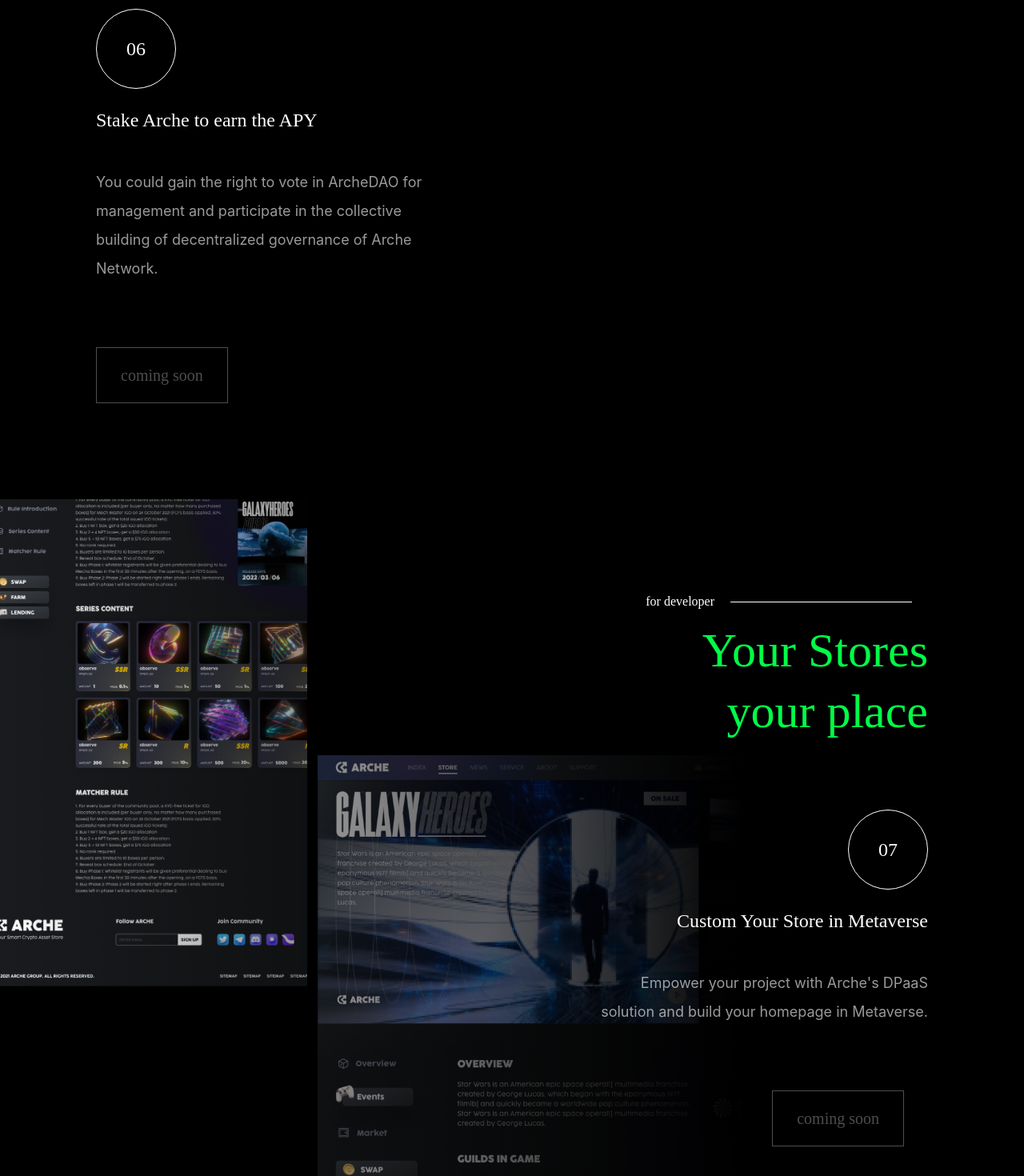
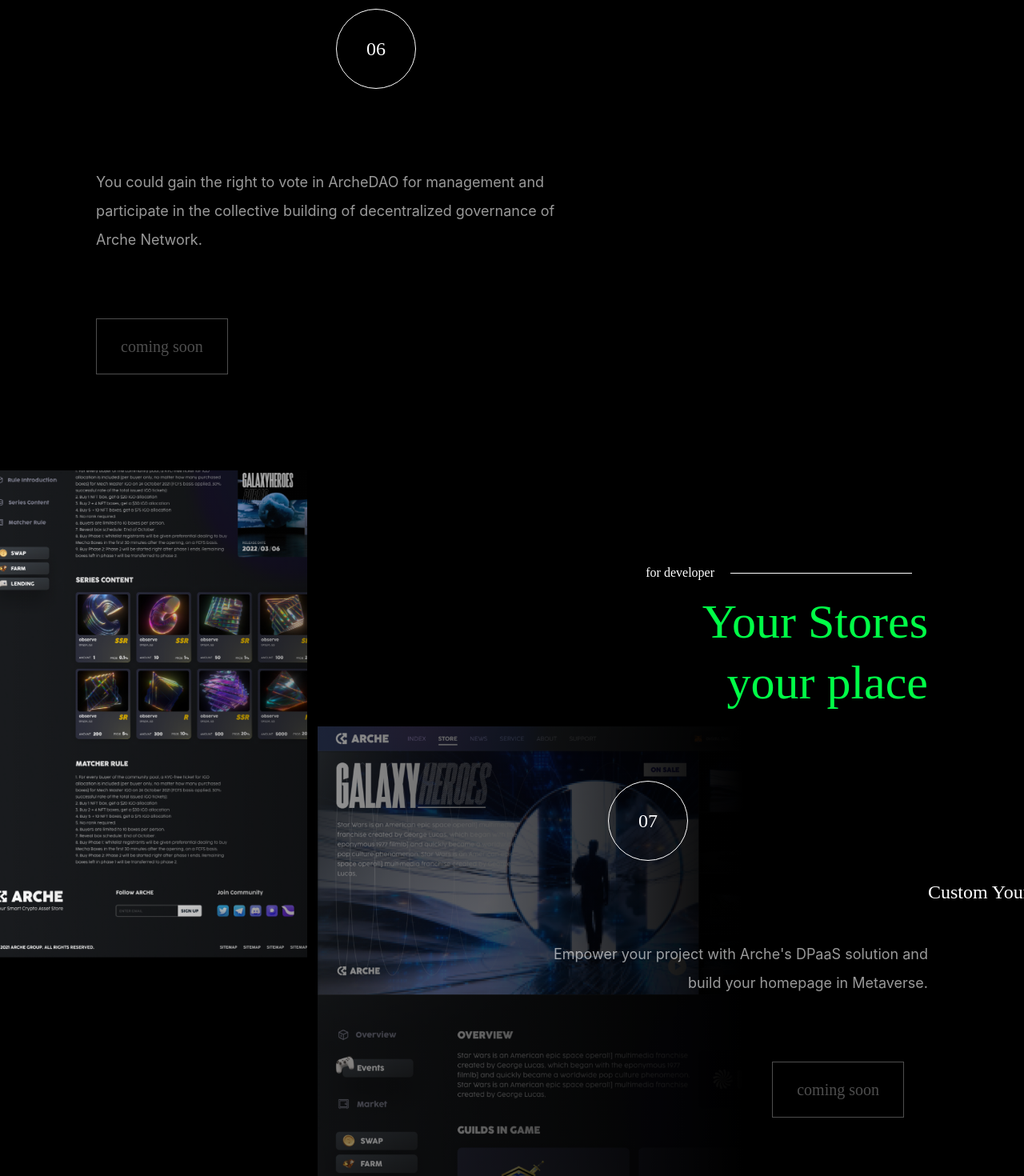
Before and after one commit to pujianguo/arche-home, a Vue app: page /#/ in a window 1280 px wide. Shown: the part 5020-6490 px from the top of the page at 80% size. Built offline with nearby package versions, Linux system fonts and the light colour scheme; no server answers; a web font is replaced by a local one.

Commit message:
add animation

```diff
--- a/src/views/home/Section1.vue
+++ b/src/views/home/Section1.vue
@@ -2,10 +2,10 @@
   <section class="home-section-1">
     <div class="background-wrap">
         <div class="box">
-          <div class="box-item"></div>
-          <div class="box-item"></div>
-          <div class="box-item"></div>
-          <div class="box-item"></div>
+          <div class="box-item fromCenter slow ae-1 do"></div>
+          <div class="box-item fromCenter slow ae-1 do"></div>
+          <div class="box-item fromCenter slow ae-1 do"></div>
+          <div class="box-item fromCenter slow ae-1 do"></div>
         </div>
     </div>
     <div class="container">
--- a/src/views/home/Section3.vue
+++ b/src/views/home/Section3.vue
@@ -60,7 +60,6 @@
       toggleClass: 'active',
       start: 'top 90%',
       end: 'top top',
-      // markers: true,
     })
   })
 }
--- a/src/views/home/Section4.vue
+++ b/src/views/home/Section4.vue
@@ -43,7 +43,7 @@
       trigger: '.home-section-4',
       // start: 'top bottom',
       // end: 'bottom top',
-      start: 'top 80%',
+      start: 'top 60%',
       end: 'top 20%',
       // markers: true,
       scrub: true,
@@ -53,6 +53,15 @@
     .from('.home-section-4 .title-box .h2', { rotationY: -90 })
     .from('.home-section-4 .title-box .h3', { rotationY: 90 })
     .from('.home-section-4 .title-box .img', { rotationY: 90 })
+
+  gsap.utils.toArray('.home-section-4 .container .number-card').forEach((box, i) => {
+    ScrollTrigger.create({
+      trigger: box,
+      toggleClass: 'active',
+      start: 'top 90%',
+      end: 'top top',
+    })
+  })
 }
 useInitGsap(initGsap)
 
@@ -112,13 +121,13 @@
 
         .number {
           transition: .5s;
-          // transform: translateX(-300px) rotate(-720deg);
+          transform: translateX(-300px) rotate(-720deg);
         }
 
         .title {
           max-width: 360px;
           transition: .5s;
-          // transform: translateX(100%);
+          transform: translateX(100%);
         }
 
         .desc {
--- a/src/views/home/Section5.vue
+++ b/src/views/home/Section5.vue
@@ -35,6 +35,19 @@
 </template>
 
 <script setup>
+import useInitGsap from '@/hooks/useInitGsap'
+
+const initGsap = (gsap, ScrollTrigger) => {
+  gsap.utils.toArray('.home-section-5 .container .number-card').forEach((box, i) => {
+    ScrollTrigger.create({
+      trigger: box,
+      toggleClass: 'active',
+      start: 'top 90%',
+      end: 'top top',
+    })
+  })
+}
+useInitGsap(initGsap)
 
 </script>
 
@@ -111,10 +124,27 @@
       }
 
       .number-card {
-        width: 590px;
+        max-width: 590px;
+
+        .number {
+          transition: .5s;
+          transform: translateX(300px) rotate(720deg);
+        }
 
         .title {
-          width: 401px;
+          max-width: 401px;
+          transition: .5s;
+          transform: translateX(-100%);
+        }
+
+        &.active {
+          .number {
+            transform: translateX(0) rotate(0);
+          }
+
+          .title {
+            transform: translateX(0);
+          }
         }
       }
     }
--- a/src/views/home/Section6.vue
+++ b/src/views/home/Section6.vue
@@ -48,6 +48,15 @@
   })
     .fromTo('.home-section-6 .bg-box1', { y: innerHeight * -0.4 }, { y: innerHeight * 0.4 }, 0)
     .fromTo('.home-section-6 .bg-box2', { y: innerHeight * 0.4 }, { y: innerHeight * -0.4 }, 0)
+
+  gsap.utils.toArray('.home-section-6 .container .number-card').forEach((box, i) => {
+    ScrollTrigger.create({
+      trigger: box,
+      toggleClass: 'active',
+      start: 'top 90%',
+      end: 'top top',
+    })
+  })
 }
 useInitGsap(initGsap)
 
@@ -128,10 +137,27 @@
       }
 
       .number-card {
-        width: 507px;
+        max-width: 507px;
+
+        .number {
+          transition: .5s;
+          transform: translateX(-300px) rotate(-720deg);
+        }
 
         .title {
-          width: 451px;
+          max-width: 451px;
+          transition: .5s;
+          transform: translateX(100%);
+        }
+
+        &.active {
+          .number {
+            transform: translateX(0) rotate(0);
+          }
+
+          .title {
+            transform: translateX(0);
+          }
         }
       }
     }
```
